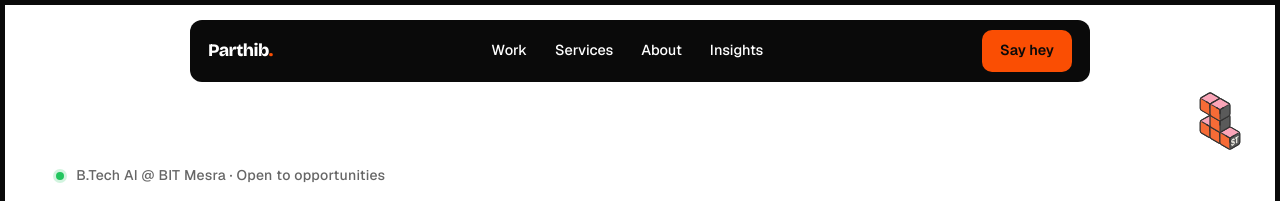
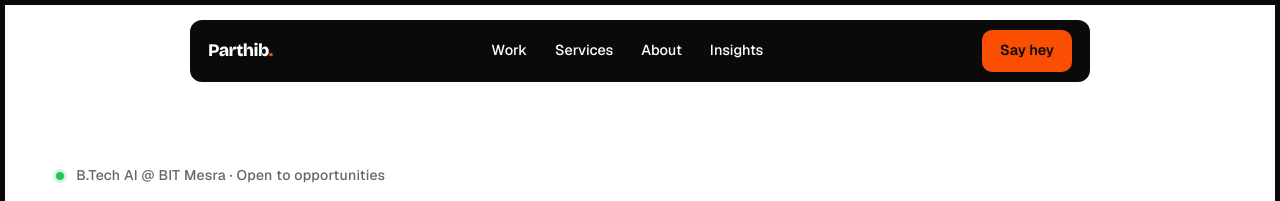
Before and after one commit to Rick-boom/Parthib_portfolio, a React (Vite) app: page / in a window 1280 px wide. Shown: the top 201 px of the page. Built offline with nearby package versions, Linux system fonts and the light colour scheme.

Commit message:
Remove First Internet logo cube from Hero section

```diff
--- a/src/App.jsx
+++ b/src/App.jsx
@@ -77,7 +77,7 @@ function LottieCard({ src, style = {}, cardStyle = {} }) {
       <DotLottieReact
         src={src}
         loop
-        speed={50}
+        speed={30}
         autoplay={false}
         dotLottieRefCallback={setDotLottie}
         style={{ width: "100%", height: "100%", ...style }}
@@ -274,14 +274,6 @@ function Hero() {
       </motion.div>
 
       {/* Decorative SVGs */}
-      <motion.img
-         src="/First-Internet-Icon.svg"
-         alt=""
-         aria-hidden="true"
-         whileHover={{ rotate: 180, scale: 1.2 }}
-         transition={{ duration: 0.5 }}
-         style={{ position: "absolute", top: "10%", right: "2%", width: 60, opacity: 0.8 }}
-      />
       <motion.img
          src="/FI-Hover-Graphic.svg"
          alt=""
```
